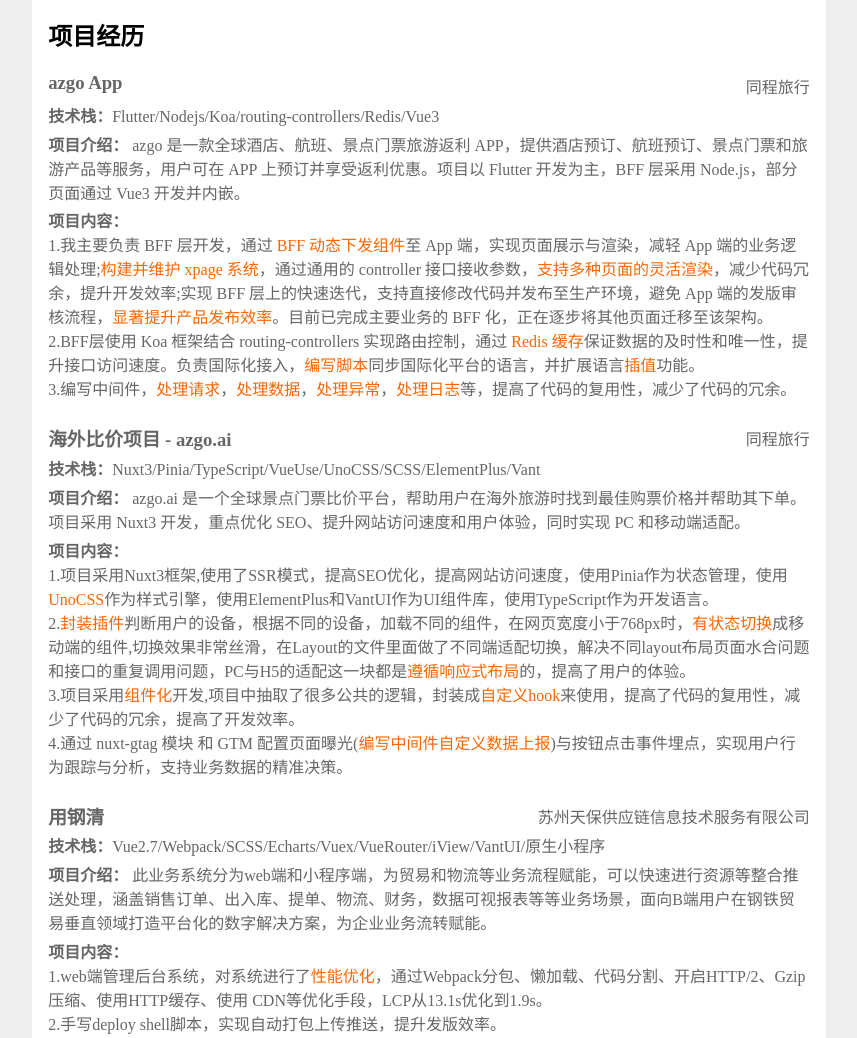
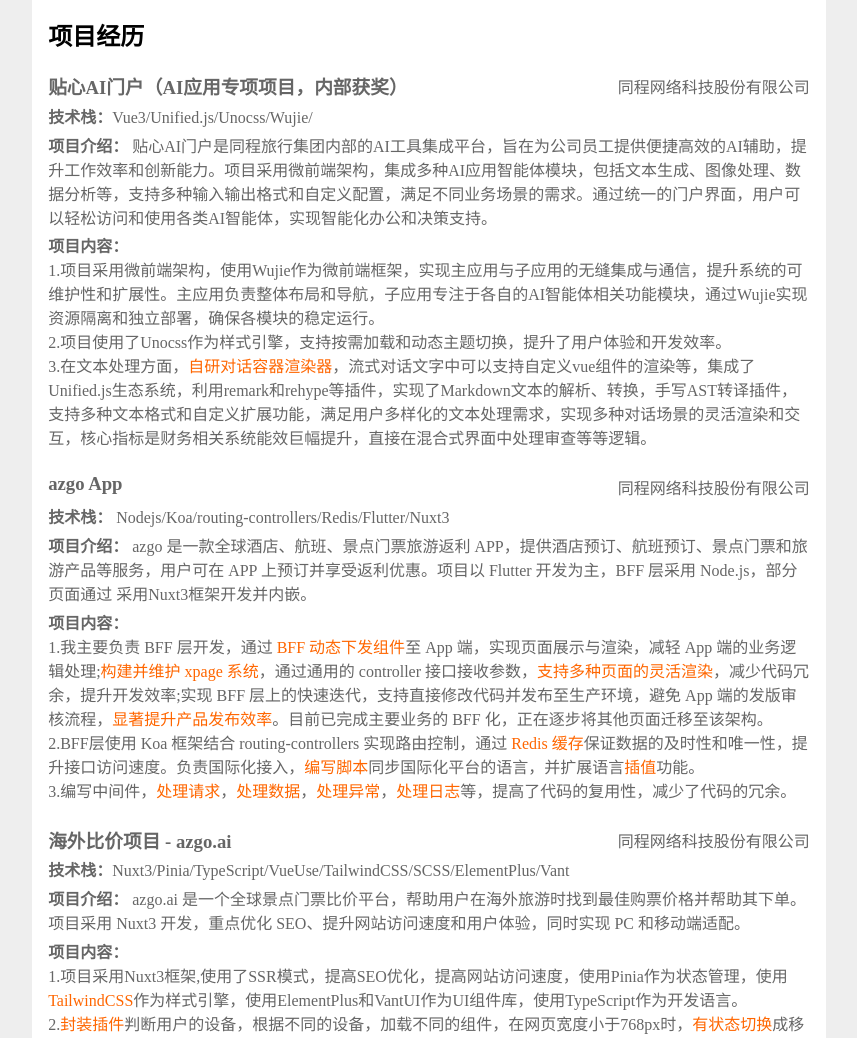
Before and after one commit to BOBOlife/resume-of-mine, a website: page src/index.html in a window 1280 px wide. Shown: the part 621-1659 px from the top of the page, without its empty margins (211-1068 px from the left). Drawn offline with Linux system fonts and the light colour scheme.

Commit message:
docs: update

```diff
--- a/src/index.html
+++ b/src/index.html
@@ -268,7 +268,7 @@
   <article>
     <section class="bio">
       <h1>王波</h1>
-      <p>男 | 27岁 | 江苏盐城 | 手机/微信：188-5273-4557 | 邮箱：bbw1996@qq.com</p>
+      <p>男 | 江苏盐城 | 手机/微信：188-5273-4557 | 邮箱：bbw1996@qq.com</p>
       <p>
         语雀：<a href="https://www.yuque.com/bobolife/share"
           style="color: rgb(91, 150, 123)">https://www.yuque.com/bobolife/share</a>
@@ -318,19 +318,48 @@
       <ol>
         <li>
           <header>
-            <h3>azgo App</h3>
+            <h3>贴心AI门户（AI应用专项项目，内部获奖）</h3>
             <span style="padding-top: 2px;">
-              同程旅行
+              同程网络科技股份有限公司
             </span>
           </header>
           <p>
           <div style="word-wrap: break-word;">
-            <h4>技术栈：</h4>Flutter/Nodejs/Koa/routing-controllers/Redis/Vue3
+            <h4>技术栈：</h4>Vue3/Unified.js/Unocss/Wujie/
           </div>
           </p>
           <p>
           <h4>项目介绍：</h4>
-          azgo 是一款全球酒店、航班、景点门票旅游返利 APP，提供酒店预订、航班预订、景点门票和旅游产品等服务，用户可在 APP 上预订并享受返利优惠。项目以 Flutter 开发为主，BFF 层采用 Node.js，部分页面通过 Vue3 开发并内嵌。
+          贴心AI门户是同程旅行集团内部的AI工具集成平台，旨在为公司员工提供便捷高效的AI辅助，提升工作效率和创新能力。项目采用微前端架构，集成多种AI应用智能体模块，包括文本生成、图像处理、数据分析等，支持多种输入输出格式和自定义配置，满足不同业务场景的需求。通过统一的门户界面，用户可以轻松访问和使用各类AI智能体，实现智能化办公和决策支持。
+          </p>
+          <p>
+          <h4>项目内容：</h4>
+          <div>
+            1.项目采用微前端架构，使用Wujie作为微前端框架，实现主应用与子应用的无缝集成与通信，提升系统的可维护性和扩展性。主应用负责整体布局和导航，子应用专注于各自的AI智能体相关功能模块，通过Wujie实现资源隔离和独立部署，确保各模块的稳定运行。
+          </div>
+          <div>
+            2.项目使用了Unocss作为样式引擎，支持按需加载和动态主题切换，提升了用户体验和开发效率。
+          </div>
+          <div>
+            3.在文本处理方面，<strong>自研对话容器渲染器</strong>，流式对话文字中可以支持自定义vue组件的渲染等，集成了Unified.js生态系统，利用remark和rehype等插件，实现了Markdown文本的解析、转换，手写AST转译插件，支持多种文本格式和自定义扩展功能，满足用户多样化的文本处理需求，实现多种对话场景的灵活渲染和交互，核心指标是财务相关系统能效巨幅提升，直接在混合式界面中处理审查等等逻辑。
+          </div>
+          </p>
+        </li>
+        <li>
+          <header>
+            <h3>azgo App</h3>
+            <span style="padding-top: 2px;">
+              同程网络科技股份有限公司
+            </span>
+          </header>
+          <p>
+          <div style="word-wrap: break-word;">
+            <h4>技术栈：</h4> Nodejs/Koa/routing-controllers/Redis/Flutter/Nuxt3
+          </div>
+          </p>
+          <p>
+          <h4>项目介绍：</h4>
+          azgo 是一款全球酒店、航班、景点门票旅游返利 APP，提供酒店预订、航班预订、景点门票和旅游产品等服务，用户可在 APP 上预订并享受返利优惠。项目以 Flutter 开发为主，BFF 层采用 Node.js，部分页面通过 采用Nuxt3框架开发并内嵌。
           </p>
           <p>
           <h4>项目内容：</h4>
@@ -350,12 +379,12 @@
           <header>
             <h3>海外比价项目 - azgo.ai</h3>
             <span style="padding-top: 2px;">
-              同程旅行
+              同程网络科技股份有限公司
             </span>
           </header>
           <p>
           <div style="word-wrap: break-word;">
-            <h4>技术栈：</h4>Nuxt3/Pinia/TypeScript/VueUse/UnoCSS/SCSS/ElementPlus/Vant
+            <h4>技术栈：</h4>Nuxt3/Pinia/TypeScript/VueUse/TailwindCSS/SCSS/ElementPlus/Vant
           </div>
           </p>
           <p>
@@ -365,7 +394,7 @@
           <p>
           <h4>项目内容：</h4>
           <div>
-            1.项目采用Nuxt3框架,使用了SSR模式，提高SEO优化，提高网站访问速度，使用Pinia作为状态管理，使用<strong>UnoCSS</strong>作为样式引擎，使用ElementPlus和VantUI作为UI组件库，使用TypeScript作为开发语言。
+            1.项目采用Nuxt3框架,使用了SSR模式，提高SEO优化，提高网站访问速度，使用Pinia作为状态管理，使用<strong>TailwindCSS</strong>作为样式引擎，使用ElementPlus和VantUI作为UI组件库，使用TypeScript作为开发语言。
           </div>
           <div>
             2.<strong>封装插件</strong>判断用户的设备，根据不同的设备，加载不同的组件，在网页宽度小于768px时，<strong>有状态切换</strong>成移动端的组件,切换效果非常丝滑，在Layout的文件里面做了不同端适配切换，解决不同layout布局页面水合问题和接口的重复调用问题，PC与H5的适配这一块都是<strong>遵循响应式布局</strong>的，提高了用户的体验。
@@ -400,7 +429,7 @@
 
           <div>
             1.web端管理后台系统，对系统进行了<strong>性能优化</strong>，通过Webpack分包、懒加载、代码分割、开启HTTP/2、Gzip压缩、使用HTTP缓存、使用
-            CDN等优化手段，LCP从13.1s优化到1.9s。
+            CDN等优化手段，LCP从13.1s优化到2.1s。
           </div>
           <div>
             2.手写deploy shell脚本，实现自动打包上传推送，提升发版效率。
@@ -526,16 +555,16 @@
         <li>
           <header>
             <h3>同程旅行</h3>
-            <h4>前端开发工程师</h4>
-            <span><time>2024年1月</time>~<time>至今</time></span>
+            <h4>高级前端开发工程师(T5)</h4>
+            <span><time>2024年1月</time>~<time>2025年9月</time></span>
           </header>
           <ul>
             <li>
-              <h4>公司项目：</h4>agzo App，agzo.ai
+              <h4>公司项目：</h4>贴心AI一站式，agzo App，agzo.ai
             </li>
             <li>
               <h4>个人职责：</h4>
-              主要负责组内 BFF 和 Nuxt 网站的产品开发与前端建设，涵盖基础建设和业务开发推进。
+              主要负责组内前端基础建设和业务开发， 如BFF 和 Nuxt 网站的产品开发与前端建设，负责AI应用项目从0到1的架构搭建和后续迭代优化工作，参与制定前端技术规范和最佳实践，推动前端技术在团队内的应用和推广；协助团队成员解决技术难题，提升整体技术水平。
             </li>
           </ul>
         </li>
```
Also changed, not shown: dist/index.html.
